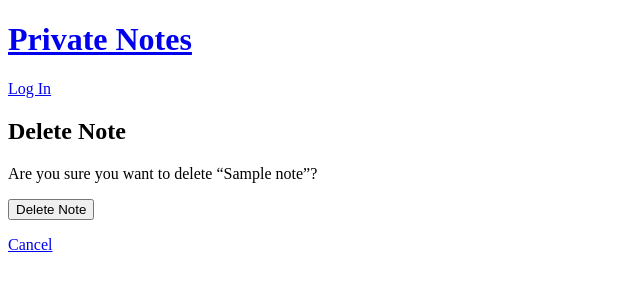
After one commit to Xlentors/private-notes, a Django app: template notes/templates/notes/note_confirm_delete.html in a window 1280 px wide. The commit adds this page. Shown: the top 300 px of the page, without its empty margins (0-640 px from the left). Run offline with Django 3.2, Linux system fonts and the light colour scheme; the template is opened without the code that fills it: most values are stand-ins (such as "Sample title", 1, 10 or a date in 2020).

Commit message:
adding authentication and note deletion

```diff
--- a/notes/templates/notes/base.html
+++ b/notes/templates/notes/base.html
@@ -9,6 +9,19 @@
         <h1>
             <a href="{% url 'note_list' %}">Private Notes</a>
         </h1>
+
+        <nav>
+            {% if user.is_authenticated %}
+                <p>Logged in as {{ user.username }}</p>
+
+                <form method="post" action="{% url 'logout' %}">
+                    {% csrf_token %}
+                    <button type="submit">Log Out</button>
+                </form>
+            {% else %}
+                <a href="{% url 'login' %}">Log In</a>
+            {% endif %}
+        </nav>
     </header>
 
     <main>
--- /dev/null
+++ b/notes/templates/notes/note_confirm_delete.html
@@ -0,0 +1,18 @@
+{% extends "notes/base.html" %}
+
+{% block title %}Delete Note{% endblock %}
+
+{% block content %}
+    <h2>Delete Note</h2>
+
+    <p>Are you sure you want to delete “{{ note.title }}”?</p>
+
+    <form method="post">
+        {% csrf_token %}
+        <button type="submit">Delete Note</button>
+    </form>
+
+    <p>
+        <a href="{% url 'note_detail' note.id %}">Cancel</a>
+    </p>
+{% endblock %}
--- a/notes/templates/notes/note_detail.html
+++ b/notes/templates/notes/note_detail.html
@@ -13,6 +13,10 @@
         <p>
             <a href="{% url 'note_edit' note.id %}">Edit Note</a>
         </p>
+
+        <p>
+            <a href="{% url 'note_delete' note.id %}">Delete Note</a>
+        </p>
     </article>
 
     <p>
--- a/notes/urls.py
+++ b/notes/urls.py
@@ -6,5 +6,6 @@ urlpatterns = [
     path("", views.note_list, name="note_list"),
     path("new/", views.note_create, name="note_create"),
     path("<int:note_id>/edit/", views.note_edit, name="note_edit"),
+    path("<int:note_id>/delete/", views.note_delete, name="note_delete"),
     path("<int:note_id>/", views.note_detail, name="note_detail"),
 ]
--- a/notes_project/settings.py
+++ b/notes_project/settings.py
@@ -116,3 +116,9 @@ USE_TZ = True
 # https://docs.djangoproject.com/en/6.0/howto/static-files/
 
 STATIC_URL = 'static/'
+
+LOGIN_URL = "login"
+
+LOGIN_REDIRECT_URL = "note_list"
+
+LOGOUT_REDIRECT_URL = "login"
--- a/notes_project/urls.py
+++ b/notes_project/urls.py
@@ -19,6 +19,6 @@ from django.urls import include, path
 
 urlpatterns = [
     path('admin/', admin.site.urls),
-    path("notes/", include("notes.urls"))
-
+    path("accounts/", include("django.contrib.auth.urls")),
+    path("notes/", include("notes.urls")),
 ]
```
Also changed, not shown: notes/templates/registration/login.html (added, +20 -0 lines), notes/views.py (+20 -1 lines).
